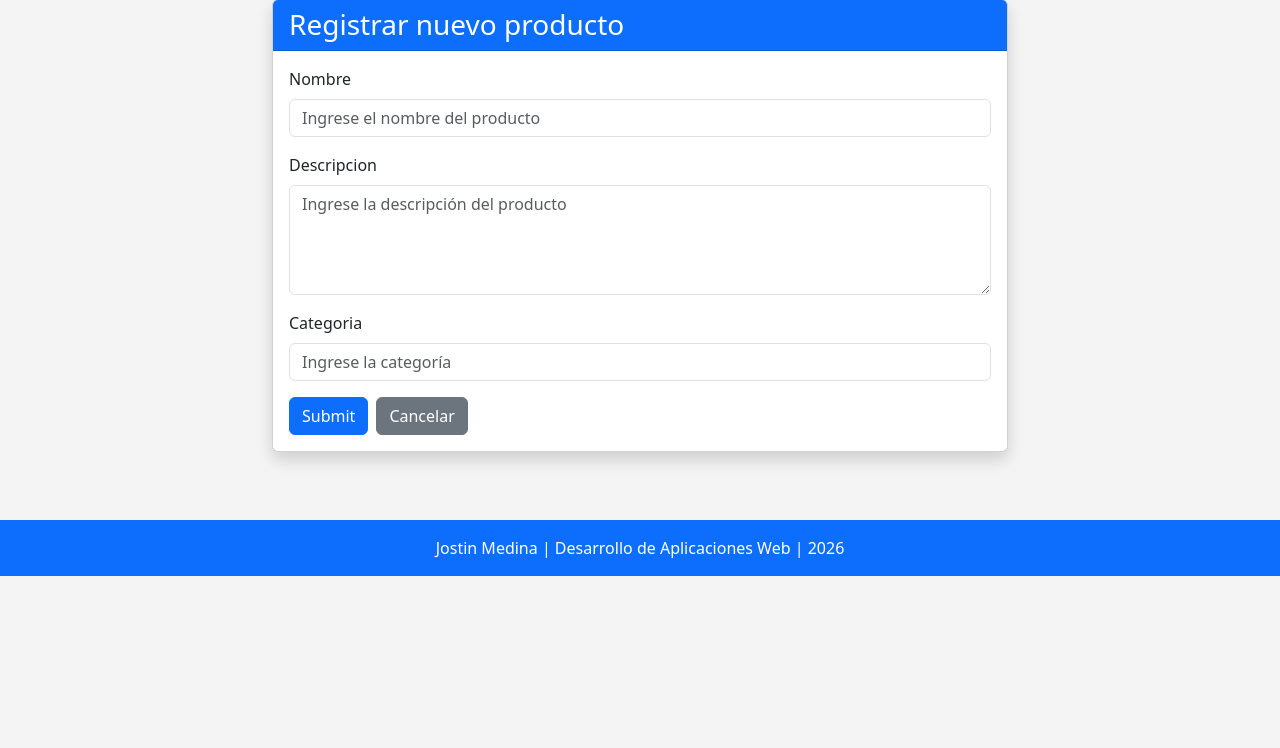
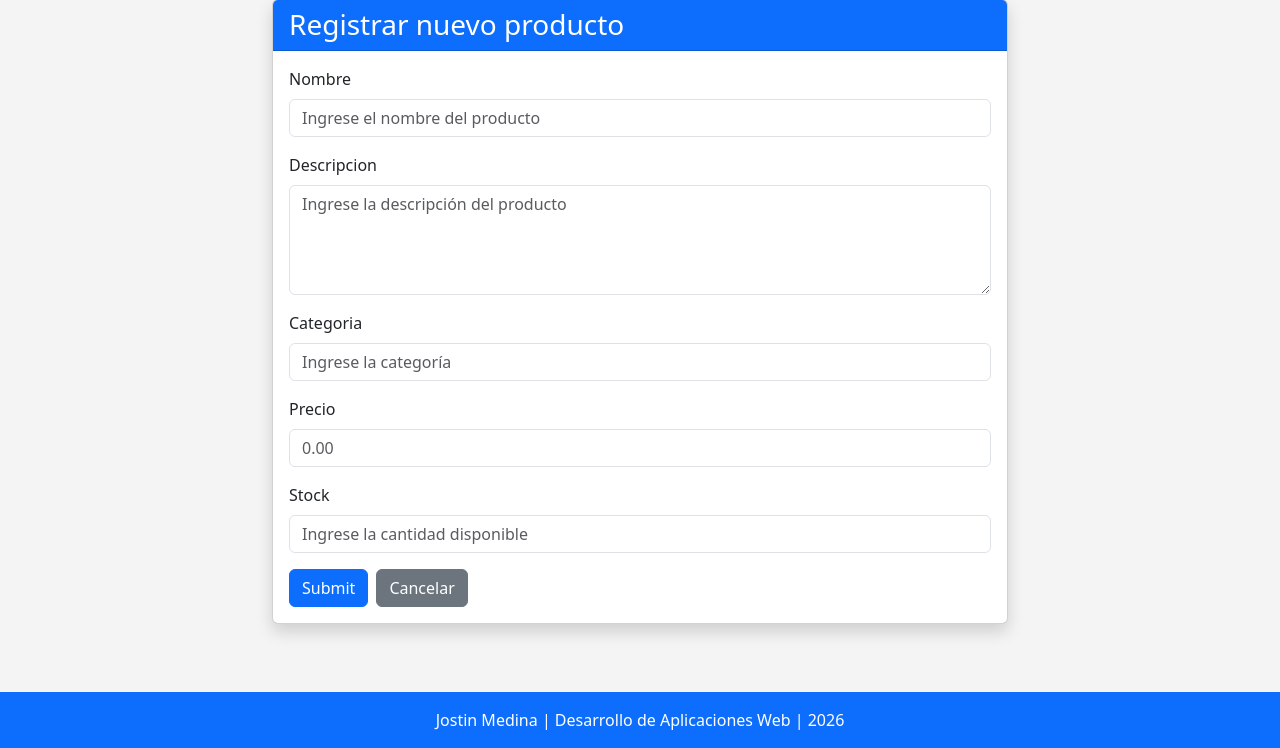
Before and after one commit to JOSTIN17/Proyecto-Desarrollo-Web, a Python web app: template templates/formulario_producto.html in a window 1280 px wide. Shown: the part 105-853 px from the top of the page. Before the commit the page ends 681 px from the top, so only its background shows below. Run offline with Jinja, Linux system fonts and the light colour scheme; the template is opened without the code that fills it, so the values that code supplies are empty, except form fields; tables that the repository leaves empty hold one stand-in row (values such as "Sample post"); form fields are guessed from the names that the template uses.

Commit message:
Completar formulario y CRUD de productos
Added fields for price and stock input with error handling.

```diff
--- a/templates/formulario_producto.html
+++ b/templates/formulario_producto.html
@@ -110,6 +110,55 @@
                         </div>
 
 
+                        <!-- PRECIO -->
+
+                        <div class="mb-3">
+
+                            {{ form.precio.label(class="form-label") }}
+
+                            {{ form.precio(
+                                class="form-control",
+                                type="number",
+                                step="0.01",
+                                min="0",
+                                placeholder="0.00"
+                            ) }}
+
+                            {% for error in form.precio.errors %}
+
+                                <div class="text-danger small mt-1">
+                                    {{ error }}
+                                </div>
+
+                            {% endfor %}
+
+                        </div>
+
+
+                        <!-- STOCK -->
+
+                        <div class="mb-3">
+
+                            {{ form.stock.label(class="form-label") }}
+
+                            {{ form.stock(
+                                class="form-control",
+                                type="number",
+                                min="0",
+                                placeholder="Ingrese la cantidad disponible"
+                            ) }}
+
+                            {% for error in form.stock.errors %}
+
+                                <div class="text-danger small mt-1">
+                                    {{ error }}
+                                </div>
+
+                            {% endfor %}
+
+                        </div>
+
+
                         <!-- BOTONES -->
 
                         <div class="d-flex gap-2">
```
